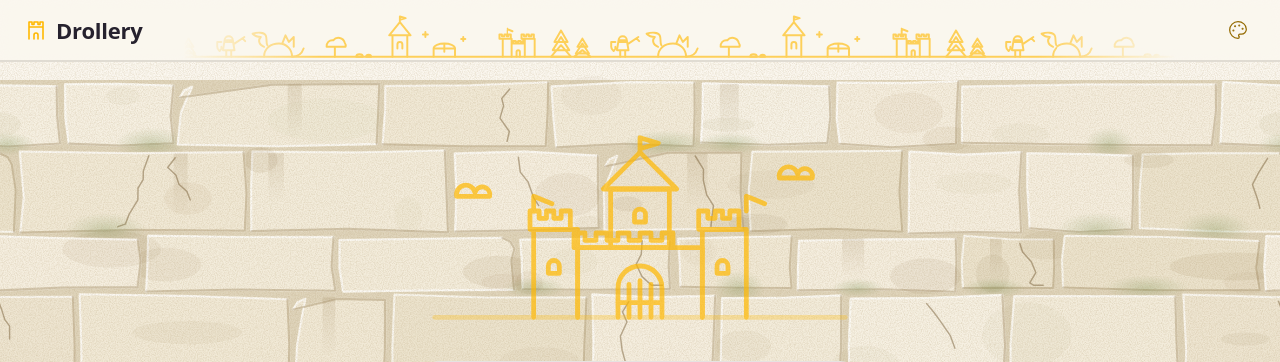
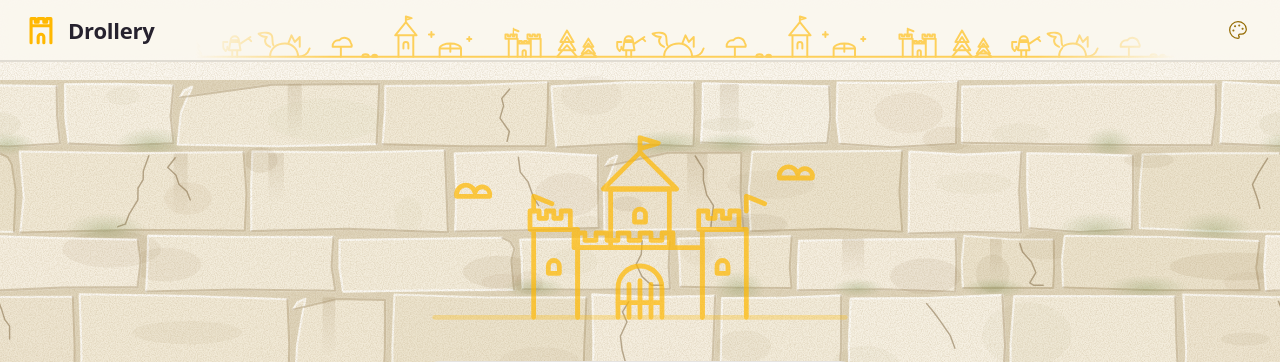
Before and after one commit to ScriptKnight-de/Drollery, a FastAPI app: page /setup in a window 1280 px wide. Shown: the top 362 px of the page. Run offline with FastAPI, Linux system fonts and the light colour scheme; data that the repository does not hold is empty.

Commit message:
style: make the castle mark beside the wordmark larger and thicker
Co-Authored-By: Claude Sonnet 5.5 <noreply@anthropic.com>

```diff
--- a/src/drollery/static/style.css
+++ b/src/drollery/static/style.css
@@ -80,9 +80,9 @@ code, .mono, kbd { font-family: inherit; font-size: 13px; }
 .top { position: sticky; top: 0; z-index: 10; background: color-mix(in srgb, var(--bg) 88%, transparent); backdrop-filter: blur(8px); border-bottom: 2px solid var(--ln); }
 .top-in { max-width: 1280px; margin: 0 auto; padding: 0 24px; height: 60px; display: flex; align-items: center; justify-content: space-between; }
 .brand { position: relative; font: 700 22px/28px var(--sans); color: var(--tx); letter-spacing: -.01em; }
-.brand { display: inline-flex; align-items: center; gap: 8px; }
+.brand { display: inline-flex; align-items: center; gap: 10px; }
 .brand:hover { text-decoration: none; }
-.brand .ic { width: 24px; height: 24px; color: var(--ac); stroke-width: 1.6; }
+.brand .ic { width: 34px; height: 34px; color: var(--ac); stroke-width: 2.2; }
 nav { display: flex; align-items: center; gap: 4px; }
 nav form { margin: 0; }
 .nav-link, .icon-btn { display: inline-flex; align-items: center; gap: 8px; height: 36px; padding: 0 12px; border-radius: 18px; color: var(--tx2);
```
